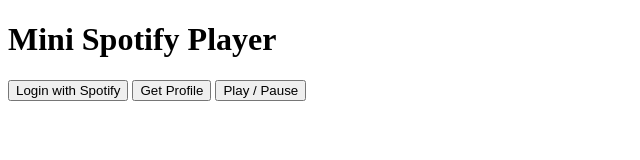
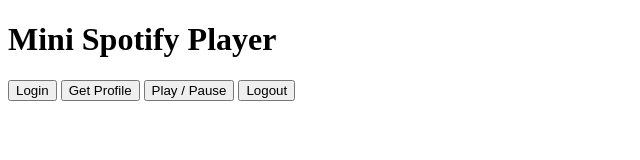
Before and after one commit to scott28/mini-spotify-player, a plain HTML site: page index.html in a window 1280 px wide. Shown: the whole page, without its empty margins (0-640 px from the left). Drawn offline with Linux system fonts and the light colour scheme.

Commit message:
Update index.html

```diff
--- a/index.html
+++ b/index.html
@@ -7,9 +7,10 @@
 <body>
   <h1>Mini Spotify Player</h1>
 
-  <button id="login">Login with Spotify</button>
+  <button id="login">Login</button>
   <button id="profile">Get Profile</button>
   <button id="togglePlay">Play / Pause</button>
+  <button id="logout">Logout</button>
 
   <pre id="status"></pre>
 
```
